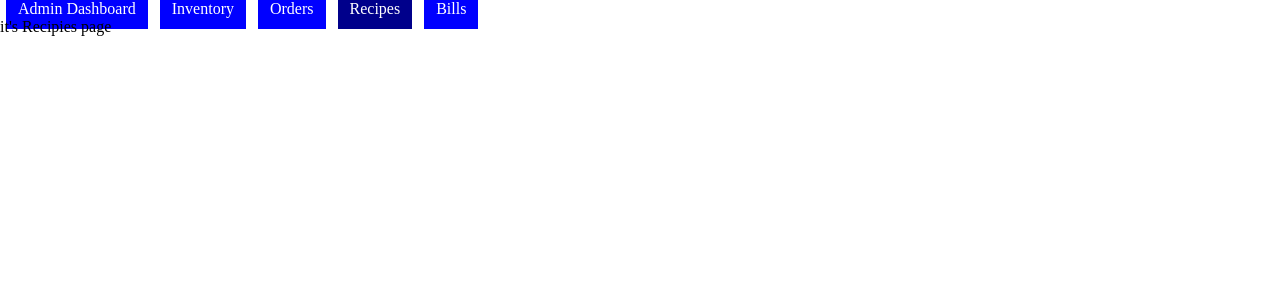
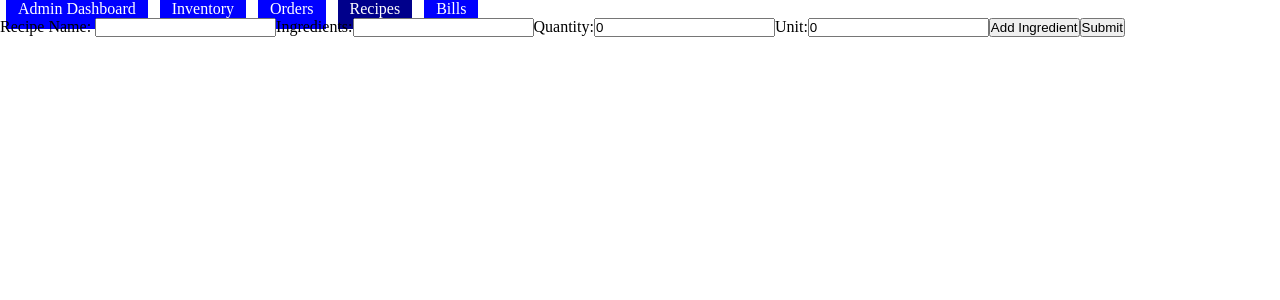
Before and after one commit to ihab-sensei/tina-zita, a React (Create React App) app: page /recipes in a window 1280 px wide. Shown: the top 300 px of the page. Built offline with nearby package versions, Linux system fonts and the light colour scheme.

Commit message:
add recipe section, add igredient button does not work

```diff
--- a/src/components/Inventory/Inventory.js
+++ b/src/components/Inventory/Inventory.js
@@ -9,11 +9,11 @@ export default function Inventory({ inventory }) {
     <div className="container">
       <Form />
       <Table
-        //code = {inventory.code}
-        // expireDate={inventory.expireDate}
-        name={inventory.name}
-        quantity={inventory.unit}
-        category={inventory.brand}
+      //code = {inventory.code}
+      // expireDate={inventory.expireDate}
+      // name={inventory.name}
+      // quantity={inventory.unit}
+      // category={inventory.brand}
       />
     </div>
   );
--- a/src/components/Recipes/Recipes.js
+++ b/src/components/Recipes/Recipes.js
@@ -1,9 +1,65 @@
-import React from "react";
+import React, { useState } from "react";
+import db from "../../firebaseConfig";
 
 export default function Recipes() {
+  const [recipeName, setRecipeName] = useState("");
+  const [ingredients, setIngredients] = useState("");
+  const [quantity, setQuantity] = useState(0);
+  const [unit, setUnit] = useState(0);
+
+  const addRecipe = () => {
+    db.collection("recipe").doc(recipeName).set({
+      ingredients: ingredients,
+      quantity: quantity,
+      unit: unit,
+    });
+  };
+
+  const handleSubmit = (e) => {
+    e.preventDefault();
+    addRecipe();
+  };
+
+  const addRecipeIngredient = () => {
+    return (
+      <label>
+        Ingredients:
+        <input
+          type="text"
+          value={ingredients}
+          onChange={(e) => setIngredients(e.target.value)}
+        />
+        Quantity:
+        <input
+          type="number"
+          value={quantity}
+          onChange={(e) => setQuantity(e.target.value)}
+        />
+        Unit:
+        <input
+          type="number"
+          value={unit}
+          onChange={(e) => setUnit(e.target.value)}
+        />
+      </label>
+    );
+  };
+
   return (
     <div>
-      <p>it's Recipies page</p>
+      <form onSubmit={handleSubmit}>
+        <label>
+          Recipe Name: {/*falafel*/}
+          <input
+            type="text"
+            value={recipeName}
+            onChange={(e) => setRecipeName(e.target.value)}
+          />
+          {addRecipeIngredient()}
+          <button onClick={addRecipeIngredient}>Add Ingredient</button>
+          <input type="submit" value="Submit" />
+        </label>
+      </form>
     </div>
   );
 }
--- a/src/firebase/Db.js
+++ b/src/firebase/Db.js
@@ -11,7 +11,6 @@ function Db() {
       const inventoryResponse = await db.collection("inventory").get();
       const items = inventoryResponse.docs.map((item) => item.data());
       setInventory(items);
-      //console.log(inventory);
 
       const recipeResponse = await db.collection("recipe").get();
       const recipes = recipeResponse.docs.map((recipe) => recipe.data());
```
